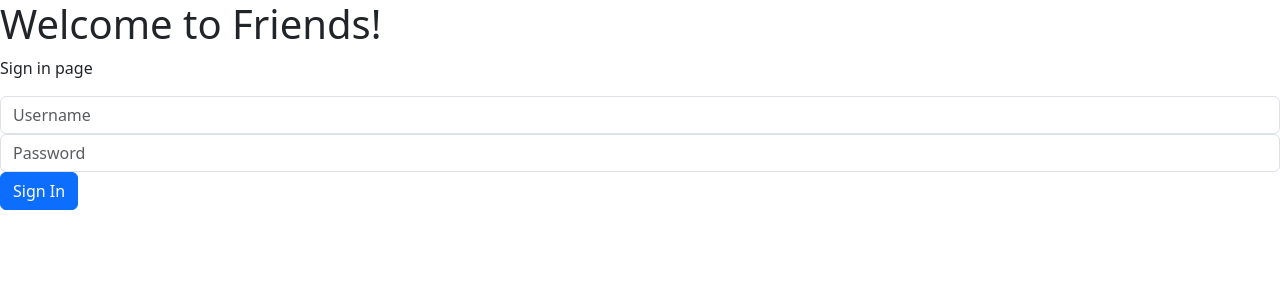
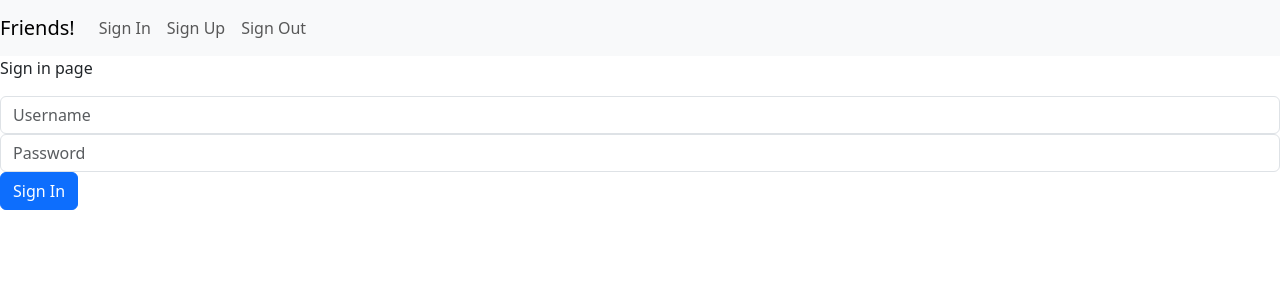
Before and after one commit to avlanty/friends, a Django app: page /sign-in/ in a window 1280 px wide. Shown: the top 300 px of the page. Run offline with Django 5.2, Linux system fonts and the light colour scheme.

Commit message:
users can sign out

```diff
--- a/backend/users/templates/users/base.html
+++ b/backend/users/templates/users/base.html
@@ -7,7 +7,7 @@
     <link href="https://cdn.jsdelivr.net/npm/bootstrap@5.3.3/dist/css/bootstrap.min.css" rel="stylesheet" integrity="sha384-QWTKZyjpPEjISv5WaRU9OFeRpok6YctnYmDr5pNlyT2bRjXh0JMhjY6hW+ALEwIH" crossorigin="anonymous">
 </head>
 <body>
-    <h1>Welcome to Friends!</h1>
+    {% include 'users/navbar.html' %}
     {% if messages %}
         {% for message in messages %}
             {{ message }}
--- /dev/null
+++ b/backend/users/templates/users/home.html
@@ -0,0 +1,6 @@
+{% extends 'users/base.html' %}
+{% block content %}
+{% if user.is_authenticated %}
+<p>Welcome, {{user.first_name}}!</p>
+{% endif %}
+{% endblock %}
--- /dev/null
+++ b/backend/users/templates/users/navbar.html
@@ -0,0 +1,20 @@
+<nav class="navbar navbar-expand-lg navbar-light bg-light">
+    <a class="navbar-brand" href="{% url 'home' %}">Friends!</a>
+    <button class="navbar-toggler" type="button" data-toggle="collapse" data-target="#navbarSupportedContent" aria-controls="navbarSupportedContent" aria-expanded="false" aria-label="Toggle navigation">
+      <span class="navbar-toggler-icon"></span>
+    </button>
+
+    <div class="collapse navbar-collapse" id="navbarSupportedContent">
+      <ul class="navbar-nav mr-auto">
+        <li class="nav-item active">
+          <a class="nav-link" href="{% url 'signin' %}">Sign In</a>
+        </li>
+        <li class="nav-item">
+          <a class="nav-link" href="{% url 'signup' %}">Sign Up</a>
+        </li>
+        <li class="nav-item">
+          <a class="nav-link" href="{% url 'signout' %}">Sign Out</a>
+        </li>
+      </ul>
+    </div>
+  </nav>
--- a/backend/users/urls.py
+++ b/backend/users/urls.py
@@ -5,4 +5,5 @@ urlpatterns = [
     path('', views.home, name="home"),
     path('sign-up/', views.sign_up, name="signup"),
     path('sign-in/', views.sign_in, name="signin"),
+    path('sign-out/', views.sign_out, name="signout"),
 ]
--- a/backend/users/views.py
+++ b/backend/users/views.py
@@ -1,12 +1,12 @@
 from django.shortcuts import render, redirect
-from django.contrib.auth import authenticate, login
+from django.contrib.auth import authenticate, login, logout
 from django.db import IntegrityError
 from django.contrib import messages
 from .models import Member
 
 # Create your views here.
 def home(request):
-    return render(request, "users/base.html")
+    return render(request, "users/home.html")
 
 def sign_up(request):
     if request.method == "POST":
@@ -19,7 +19,7 @@ def sign_up(request):
         try:
             Member.objects.create_user(username=username, password=password, email=email, first_name=first_name, last_name=last_name)
             messages.success(request, 'Your account has been created. Welcome to Friends!')
-            return redirect("home")
+            return redirect("signin")
 
         except IntegrityError:
             if Member.objects.filter(username=username).exists() or Member.objects.filter(email=email).exists():
@@ -58,3 +58,8 @@ def sign_in(request):
                                                         'password':password},)
     else:
         return render(request, "users/signin.html")
+
+
+def sign_out(request):
+    logout(request)
+    return redirect("home")
```
